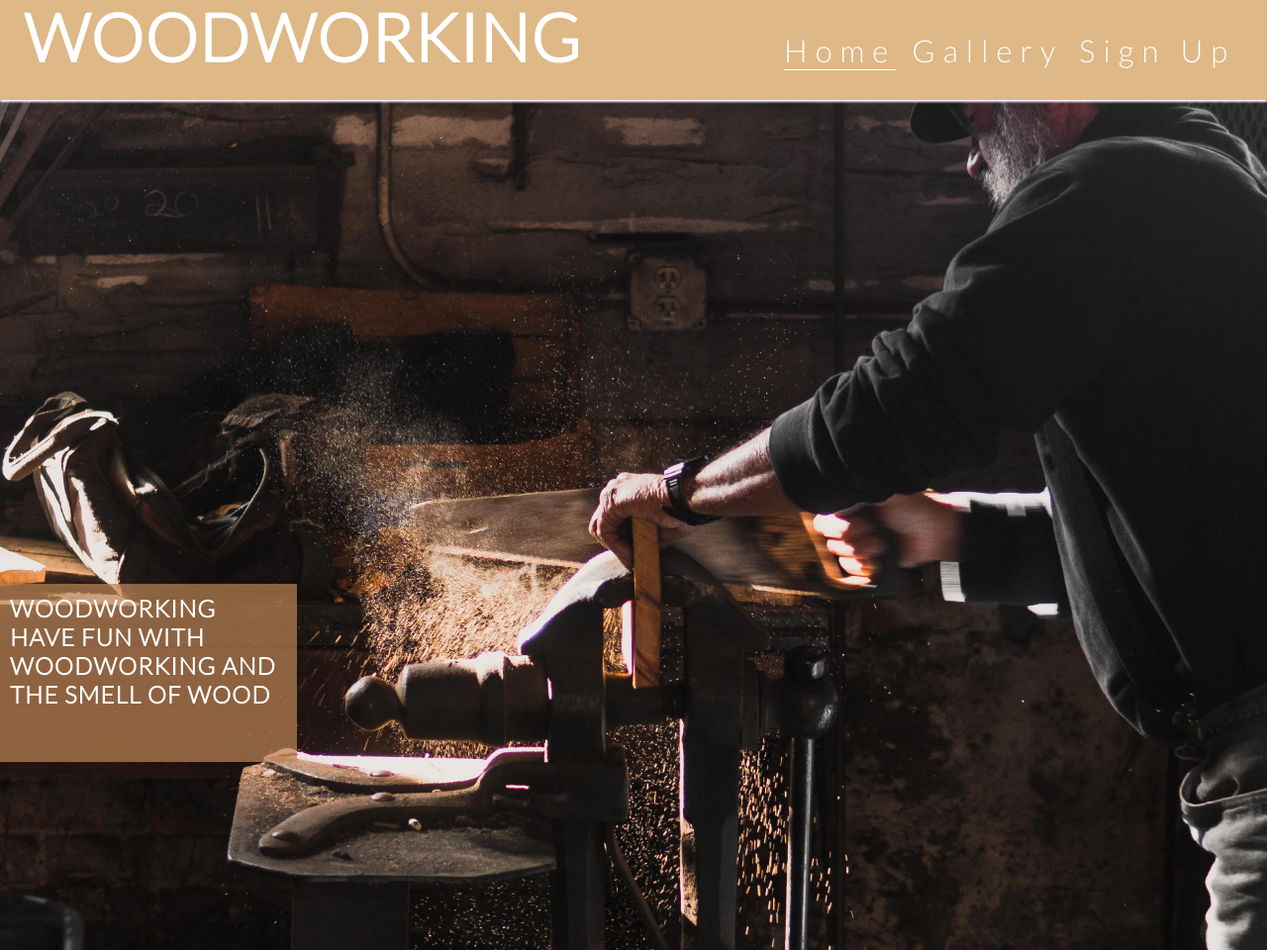
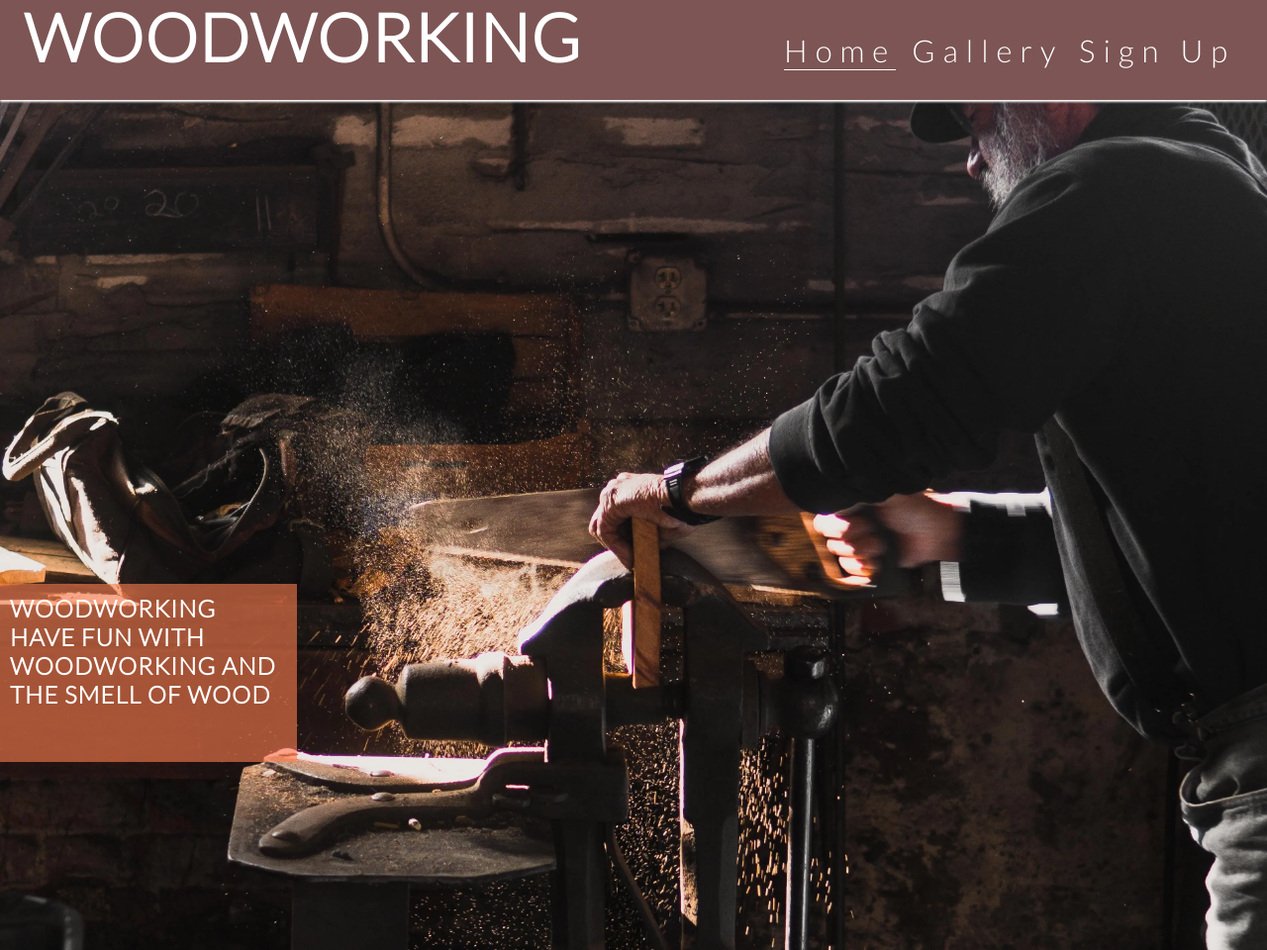
Before and after one commit to AndersH82/Woodworking, a plain HTML site: page index.html in a window 1280 px wide. Shown: the top 960 px of the page at 99% size. Drawn offline with Linux system fonts and the light colour scheme.

Commit message:
changed background color, cover-text

```diff
--- a/assets/css/style.css
+++ b/assets/css/style.css
@@ -29,7 +29,7 @@ h1, h2, h3 {
 
 /* Header */
 header {
-    background-color:burlywood;
+    background-color: rgb(125, 85, 85);
     padding: 0 1rem;
     position: fixed;
     z-index: 99;
@@ -62,7 +62,7 @@ header a {
 /* Navbar styles with dropdown toggle */
 nav {
     position: absolute;
-    background-color:burlywood;
+    background-color:rgb(125, 85, 85);
     width: 100%;
     left: 0;
     padding: 0 1rem;
@@ -86,7 +86,7 @@ nav {
 
 /* Main content */
 main {
-    background-color: burlywood;
+    background-color: rgb(125, 85, 85);
     /* Make main element take up any surplus space to push footer down */
     flex: 1 0 auto;
     margin-top: 47px;
@@ -102,8 +102,8 @@ main {
     position: relative;
 }
 #cover-text {
-    background-color: rgba(190, 133, 86, 0.7);
-        font-size: 120%;
+    background-color:rgba(255, 127, 80, .6);
+        font-size: 150%;
         position:sticky;
         bottom: 30px;
         width: 85%;
@@ -130,7 +130,7 @@ main {
     display: flex;
     justify-content: space-evenly;
     list-style-type: none;
-    background-color: burlywood;
+    background-color: rgb(125, 85, 85);
 }
 
 #social-networks i {
@@ -220,7 +220,7 @@ input[type=submit] {
 /* Style the container */
 .container {
     border-radius: 5px;
-    background-color: burlywood;
+    background-color: rgb(125, 85, 85);
     padding: 20px;
 }
 
```
